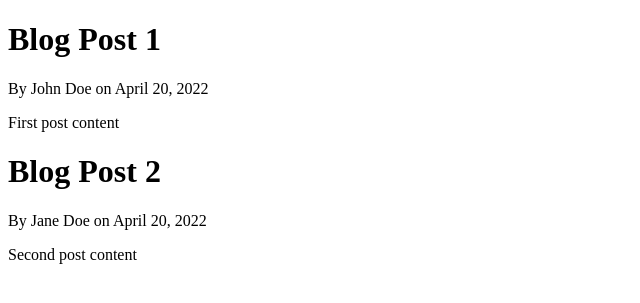
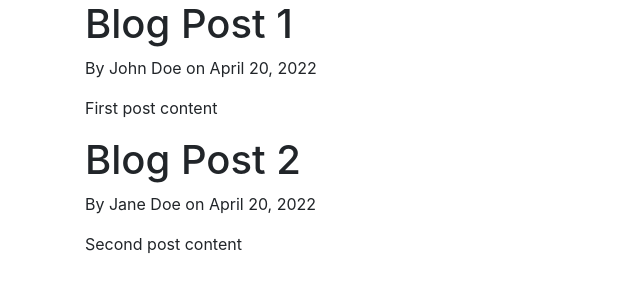
Before and after one commit to giovanibs/django_CS, a Django app: page /blog/ in a window 1280 px wide. Shown: the top 303 px of the page, without its empty margins (0-640 px from the left). Run offline with Django 4.2, Linux system fonts and the light colour scheme.

Commit message:
added bootstrap to base template

```diff
--- a/django_project/blog/templates/blog/base.html
+++ b/django_project/blog/templates/blog/base.html
@@ -1,13 +1,32 @@
 <!DOCTYPE html>
 <html>
     <head>
+
+        <!-- Required meta tags -->
+        <meta charset="utf-8">
+        <meta name="viewport" content="width=device-width, initial-scale=1, shrink-to-fit=no">
+
+        <!-- Bootstrap CSS -->
+        <link rel="stylesheet" href="https://cdn.jsdelivr.net/npm/bootstrap@4.3.1/dist/css/bootstrap.min.css" integrity="sha384-ggOyR0iXCbMQv3Xipma34MD+dH/1fQ784/j6cY/iJTQUOhcWr7x9JvoRxT2MZw1T" crossorigin="anonymous">
+
+
         {% if title %}
             <title>Django Blog - {{ title }}</title>
         {% else %}
             <title>Django Blog</title>
         {% endif %}
+
+
+        <!-- Optional JavaScript -->
+        <!-- jQuery first, then Popper.js, then Bootstrap JS -->
+        <script src="https://code.jquery.com/jquery-3.3.1.slim.min.js" integrity="sha384-q8i/X+965DzO0rT7abK41JStQIAqVgRVzpbzo5smXKp4YfRvH+8abtTE1Pi6jizo" crossorigin="anonymous"></script>
+        <script src="https://cdn.jsdelivr.net/npm/popper.js@1.14.7/dist/umd/popper.min.js" integrity="sha384-UO2eT0CpHqdSJQ6hJty5KVphtPhzWj9WO1clHTMGa3JDZwrnQq4sF86dIHNDz0W1" crossorigin="anonymous"></script>
+        <script src="https://cdn.jsdelivr.net/npm/bootstrap@4.3.1/dist/js/bootstrap.min.js" integrity="sha384-JjSmVgyd0p3pXB1rRibZUAYoIIy6OrQ6VrjIEaFf/nJGzIxFDsf4x0xIM+B07jRM" crossorigin="anonymous"></script>
+
     </head>
     <body>
-        {% block content %}{% endblock %}
+        <div class="container">
+            {% block content %}{% endblock %}
+        </div>
     </body>
 </html>
```
